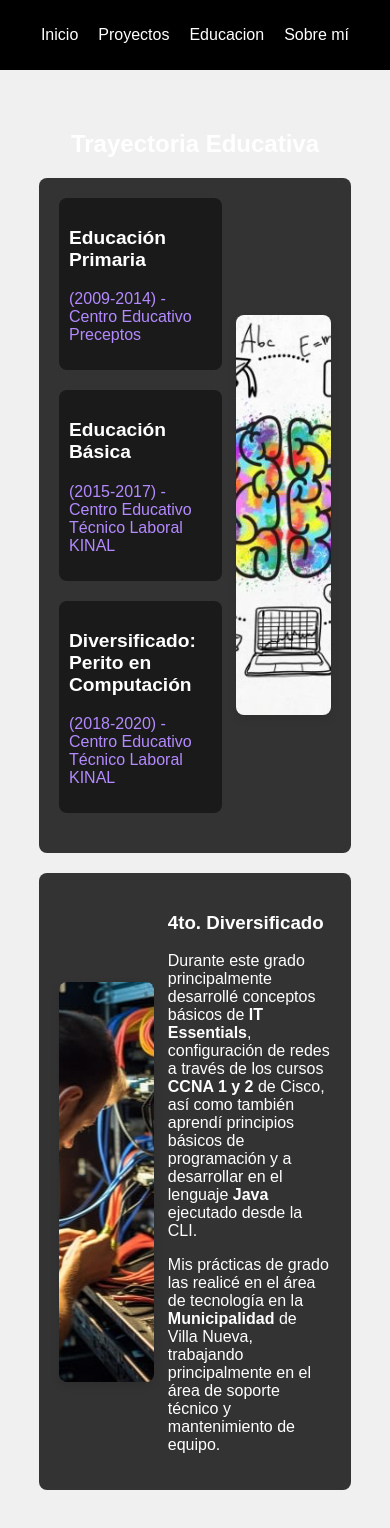
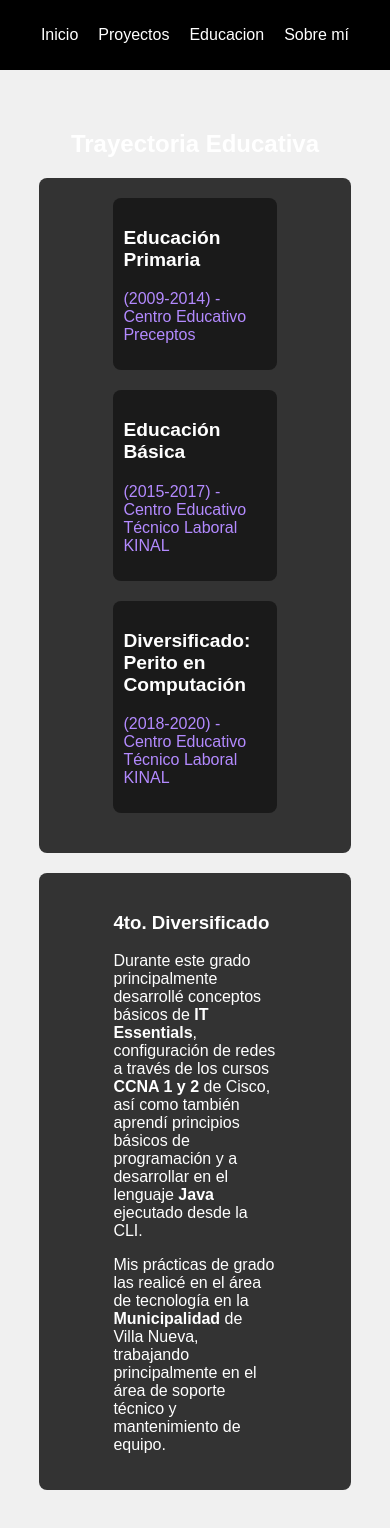
Before and after one commit to apalma2022125/Portfolio, a React (Vite) app: page /certificados in a window 390 px wide. Shown: the top 1528 px of the page. Built offline with nearby package versions, Linux system fonts and the light colour scheme.

Commit message:
Update assets

```diff
--- a/src/index.css
+++ b/src/index.css
@@ -63,7 +63,7 @@ nav ul li a:hover {
     gap: 20px;
 }
 
-.contact-icons img {
+contact-icons img {
     width: 30px;
     height: 30px;
 }
@@ -211,73 +211,84 @@ footer {
     #sobre-mi p {
         font-size: 1.2em;
     }
+
+    .container {
+        flex-direction: column;
+        align-items: center;
+    }
+
+    .image, .image-diversificado {
+        display: none;
+    }
+
+    .info {
+        width: 100%;
+    }
 }
-
-/* Estilos específicos para el apartado de Trayectoria Educativa */
 
 .title {
     text-align: center;
-    color: white; /* Color del título */
+    color: white;
     margin-bottom: 20px;
 }
 
 #educational-path {
     padding: 20px;
     margin: 20px auto;
-    width: 80%; /* Ajusta el ancho según tus necesidades */
-    color: #fff; /* Color del texto blanco */
+    width: 80%;
+    color: #fff;
 }
 
 .container {
     display: flex;
     align-items: center;
     justify-content: space-between;
-    background-color: #333; /* Fondo del contenedor */
+    background-color: #333;
     padding: 20px;
     border-radius: 8px;
     margin-bottom: 20px;
 }
 
 .info {
-    width: 60%; /* Ajusta el ancho de la información */
+    width: 60%;
 }
 
 .image {
-    width: 35%; /* Ajusta el ancho de la imagen */
-    height: 100%; /* Ajusta la altura según tus necesidades */
-    min-height: 400px; /* Altura mínima para asegurar que se vea la imagen */
-    background-image: url('/src/assets/img/tEdu.webp'); /* Ruta CSS para la imagen de la primera sección */
+    width: 35%;
+    height: 100%;
+    min-height: 400px;
+    background-image: url('/src/assets/img/tEdu.webp');
     background-size: cover;
     background-position: center;
     border-radius: 8px;
-    box-shadow: 0px 4px 8px rgba(0,0,0,0.1); /* Sombra ligera para la imagen */
+    box-shadow: 0px 4px 8px rgba(0,0,0,0.1);
 }
 
 .image-diversificado {
-    width: 35%; /* Ajusta el ancho de la imagen */
-    height: 100%; /* Ajusta la altura según tus necesidades */
-    min-height: 400px; /* Altura mínima para asegurar que se vea la imagen */
-    background-image: url('/src/assets/img/ccna.jpg'); /* Ruta CSS para la imagen de la segunda sección */
+    width: 35%;
+    height: 100%;
+    min-height: 400px;
+    background-image: url('/src/assets/img/ccna.jpg');
     background-size: cover;
     background-position: center;
     border-radius: 8px;
-    box-shadow: 0px 4px 8px rgba(0,0,0,0.1); /* Sombra ligera para la imagen */
+    box-shadow: 0px 4px 8px rgba(0,0,0,0.1);
 }
 
 .education-item {
     margin-bottom: 20px;
     padding: 10px;
-    background-color: #1a1a1a; /* Fondo oscuro para mejorar la consistencia */
-    color: #fff; /* Color del texto blanco */
+    background-color: #1a1a1a;
+    color: #fff;
     border-radius: 8px;
 }
 
 .education-item h3 {
-    color: #fff; /* Color blanco para los subtítulos */
+    color: #fff;
     font-size: 1.2em;
 }
 
 .education-item p {
-    color: #b38aff; /* Color púrpura claro para el texto */
+    color: #b38aff;
     font-size: 1em;
 }
```
